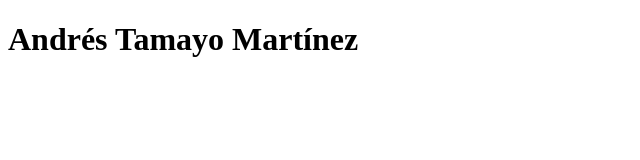
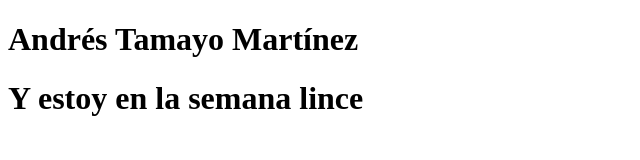
Before and after one commit to AndresTam/introduccionGit, a plain HTML site: page index.html in a window 1280 px wide. Shown: the whole page, without its empty margins (0-640 px from the left). Drawn offline with Linux system fonts and the light colour scheme.

Commit message:
Puse un subtitulo

```diff
--- a/index.html
+++ b/index.html
@@ -8,5 +8,6 @@
 </head>
 <body>
     <h1>Andrés Tamayo Martínez</h1>
+    <h1>Y estoy en la semana lince</h1>
 </body>
 </html>
```
